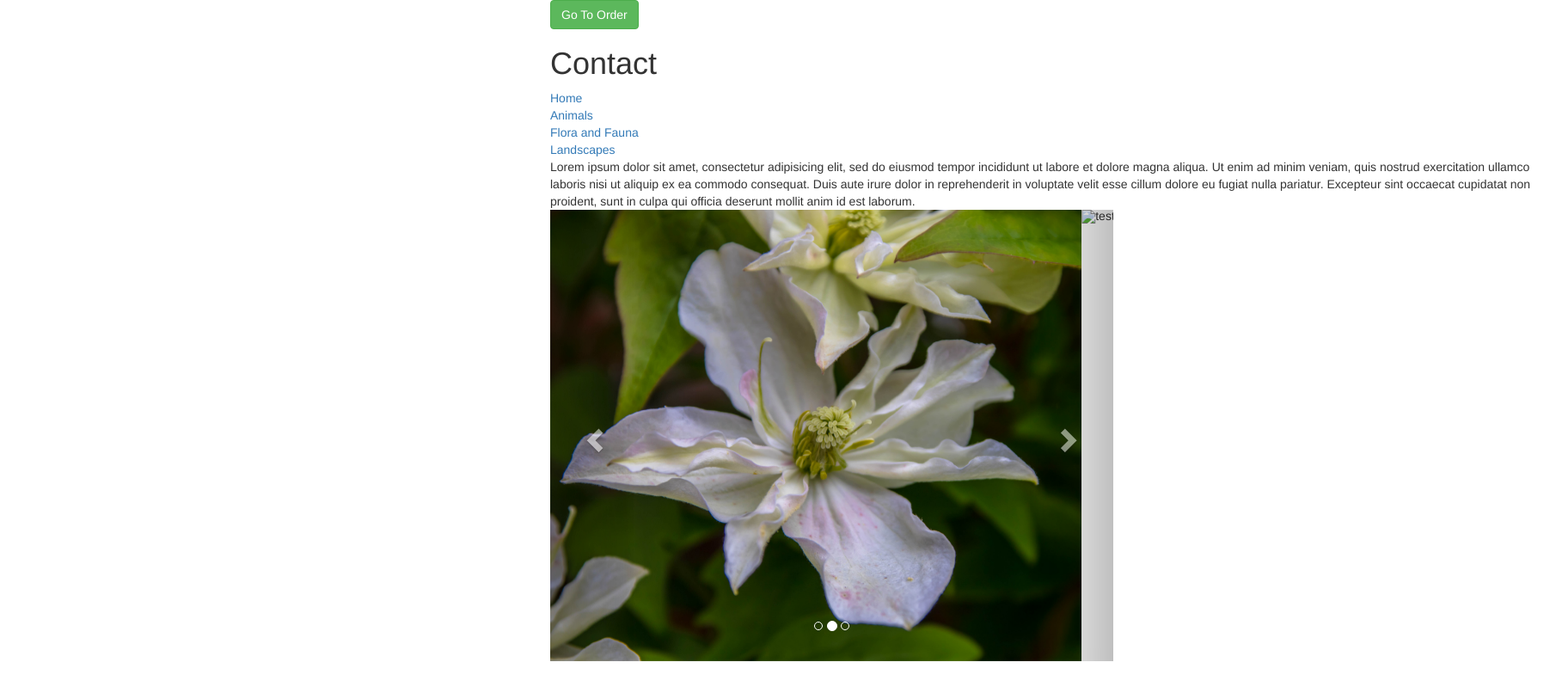
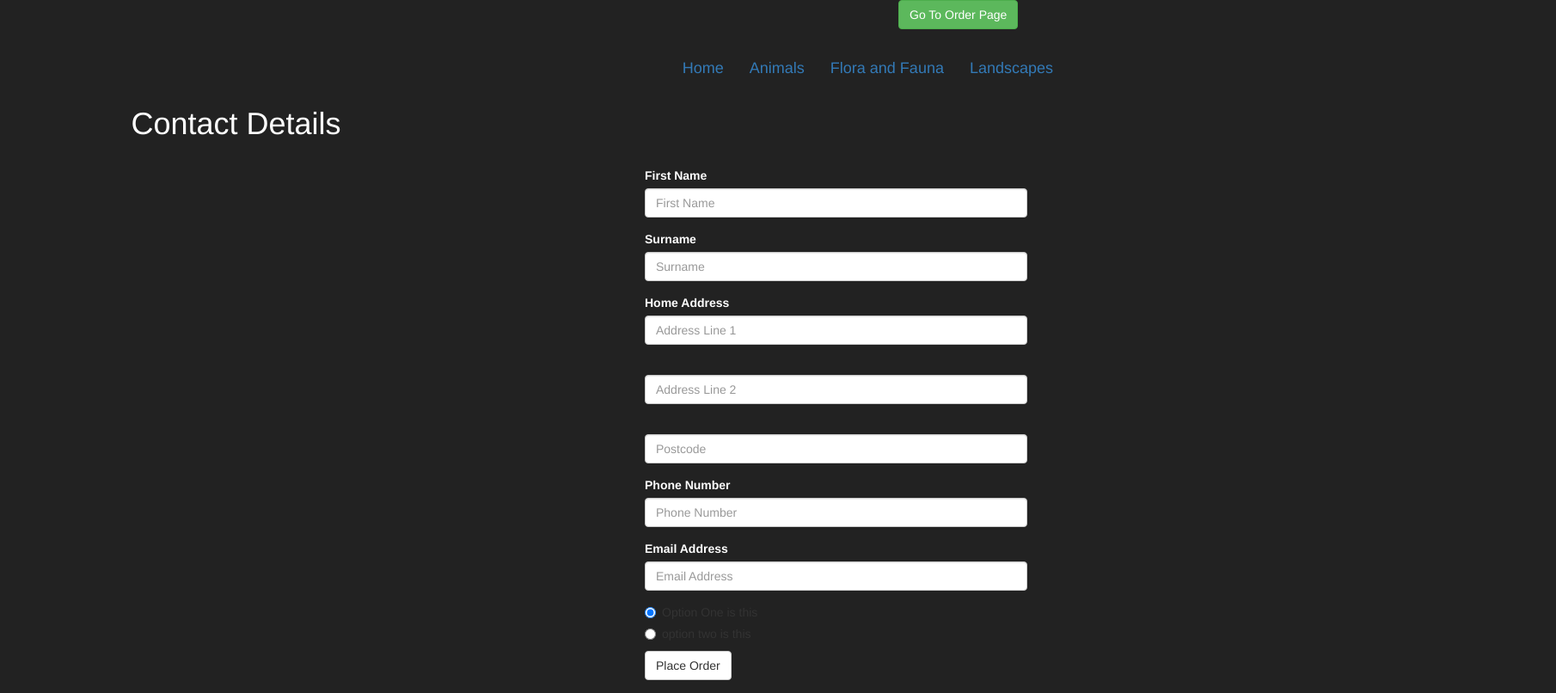
Before and after one commit to Jpsteward/anglianviews, a website: page contacts.html in a window 1280 px wide. Shown: the whole page at 86% size, 1810 px wide, since content can reach past the window. Drawn offline with nearby package versions, Linux system fonts and the light colour scheme; some packages are replaced by stand-ins of ours; a script that the page names is missing.

Commit message:
Add files via upload

```diff
--- a/contacts.html
+++ b/contacts.html
@@ -1,24 +1,3 @@
-
-
- <div class="row">
-             <div class="col-xs-offset-5 col-sm-offset-9 col-md-offset-10 col-lg-offset-6">
-
-
-
-
-
-
-
-
-
-
-
-
-
-
-
-
-
 <!DOCTYPE html>
    <html>
       <head>
@@ -26,81 +5,113 @@
 	      <meta name="viewport" content="width=device-width, initial-scale=1">
 	      <base href="/">
 	      <link rel="stylesheet" type="text/css" href="bower_components/bootstrap/dist/css/bootstrap.css">
+	     <script type="text/javascript" src="bower_components/bootstrap/dist/js/bootstrap.js"></script>
+       <style type="text/css">
+          .theme {
+            color: #fff;
+          }
 
+          body {
+            background-color: #222;
+          }
+        </style>
        </head>
       <body>
           <div class="container">
+
+
+
+            <!--top order page button -->
+          <div class="container">
            <div class="row">
-            <a href="#" class="btn btn-success bt-sm">Go To Order</a>
+            <a href="contacts.html" class="btn btn-success bt-sm col-xs-offset-6 col-sm-offset-10 col-md-offset-11 col-lg-offset-10">Go To Order Page</a>
+           </div><br>
            </div>
+
+
+            <!-- Top Nav elements not used on small screens -->
            <div class="row">
-              <div class="col-xs">
-                 <H1>Contact</H1>
+             <nav class="nav navbar-nav navbar-right hidden-xs ">
+                <a class="navbar-brand" href="index.html">Home</a>
+                <a class="navbar-brand" href="animals.html">Animals</a>
+                <a class="navbar-brand" href="flora.html">Flora and Fauna</a>
+                <a class="navbar-brand" href="landscapes.html">Landscapes</a>
+
+              </nav>
+             </div>
+             <div class="row">
+              <div class="col-xs col-lg-offset-1">
+                 <H1 class="theme">Contact Details</H1>
               </div>
            </div>
-           <div class="row">
-             <div class="col-xs">
 
+           <!-- Form -->
+             <div class="col-xs-10 col-xs-offset-1 col-sm-5 col-md-5 col-lg-offset-7 col-lg-5">
+              <div id="orderForm">
+               <br>
+               <form role="form">
+                <div class="form-group">
+                  <label class="theme" for="firstName">First Name</label>
+                  <input type="text" class="form-control" id="firstName" placeholder="First Name">
+                 </div>
+                 <div class="form-group">
+                  <label class="theme" for="surname">Surname</label>
+                  <input type="text" class="form-control" id="firstName" placeholder="Surname">
+                 </div>
+                 <div class="form-group">
+                  <label class="theme" for="address">Home Address</label>
+                  <input type="text" class="form-control" id="address" placeholder="Address Line 1">
+                 </div>
+                 <div class="form-group">
+                  <label class="theme" for="address"></label>
+                  <input type="text" class="form-control" id="address" placeholder="Address Line 2">
+                 </div>
+                 <div class="form-group">
+                  <label class="theme" for="address"></label>
+                  <input type="text" class="form-control" id="address" placeholder="Postcode">
+                 </div>
+                 <div class="form-group">
+                   <label class="theme" for="phone">Phone Number</label>
+                   <input type="text" class="form-control" id="phone" placeholder="Phone Number">
+                 </div>
+                 <div class="form-group">
+                   <label class="theme" for="email">Email Address</label>
+                   <input type="text" class="form-control" id="email" placeholder="Email Address">
+                 </div>
+                 <div class="radio">
+                   <label>
+                     <input type="radio" name="optionsRadio" id="optionsRadio1" value="option1" checked>
+                     Option One is this
+                   </label>
+                 </div>
+                 <div class="radio">
+                  <label>
+                    <input type="radio" name="optionsRadios" id="optionRadio2" value="option2">
+                    option two is this
+                  </label>
+                  </div>
+                  <div class="form-group">
+                   <button type="submit" class="btn btn-default">Place Order</button>
+                  </div>
+               </form>
+               </div>
              </div>
-            </div>
+          <!-- small screen nav elements -->
             <div class="row">
-             <div class="col-xs">
-                <a href="index.html">Home</a><br>
+             <div class="col-xs-offset-1 hidden-lg hidden-md hidden-sm">
+             <br>
                 <a href="animals.html">Animals</a><br>
                 <a href="flora.html">Flora and Fauna</a><br>
                 <a href="landscapes.html">Landscapes</a><br>
-
+                <a href="contacts.html">Contacts</a><br>
               </div>
              </div>
-             <div class="row">
-               <div class="col-xs">
-                Lorem ipsum dolor sit amet, consectetur adipisicing elit, sed do eiusmod
-                tempor incididunt ut labore et dolore magna aliqua. Ut enim ad minim veniam,
-                quis nostrud exercitation ullamco laboris nisi ut aliquip ex ea commodo
-                consequat. Duis aute irure dolor in reprehenderit in voluptate velit esse
-                cillum dolore eu fugiat nulla pariatur. Excepteur sint occaecat cupidatat non
-                proident, sunt in culpa qui officia deserunt mollit anim id est laborum.
-               </div>
-           </div>
-          </div>
 
- <div id="myCarousel" class="carousel slide" data-ride="carousel">
-  <!-- Indicators -->
-  <ol class="carousel-indicators">
-    <li data-target="#myCarousel" data-slide-to="0" class="active"></li>
-    <li data-target="#myCarousel" data-slide-to="1"></li>
-    <li data-target="#myCarousel" data-slide-to="2"></li>
-  </ol>
 
-  <!-- Wrapper for slides -->
-  <div class="carousel-inner">
-    <div class="item active">
-      <img src="images/flora/spring/5K6A4449.jpg" alt="test">
-    </div>
 
-    <div class="item">
-      <img src="images/animals/Teal 18-02-17b.jpg" alt="test 2">
-    </div>
-
-    <div class="item">
-      <img src="images/flora/summer/Poppies 13-06c.jpg" alt="test 3">
-    </div>
-  </div>
-
-  <!-- Left and right controls -->
-  <a class="left carousel-control" href="#myCarousel" data-slide="prev">
-    <span class="glyphicon glyphicon-chevron-left"></span>
-    <span class="sr-only">Previous</span>
-  </a>
-  <a class="right carousel-control" href="#myCarousel" data-slide="next">
-    <span class="glyphicon glyphicon-chevron-right"></span>
-    <span class="sr-only">Next</span>
-  </a>
-</div>
 
 
         <script type="text/javascript" src="bower_components/jquery/dist/jquery.js"></script>
-        <script type="text/javascript" src="bower_components/bootstrap/dist/js/bootstrap.js"></script>
         <script type="text/javascript" src="bower_components/angular/angular.js"></script>
         <script type="text/javascript" src="bower_components/angular-route/angular-route.js"></script>
         <script type="text/javascript" src="bower_components/a0-angular-storage/dist/angular-storage.js"></script>
```
